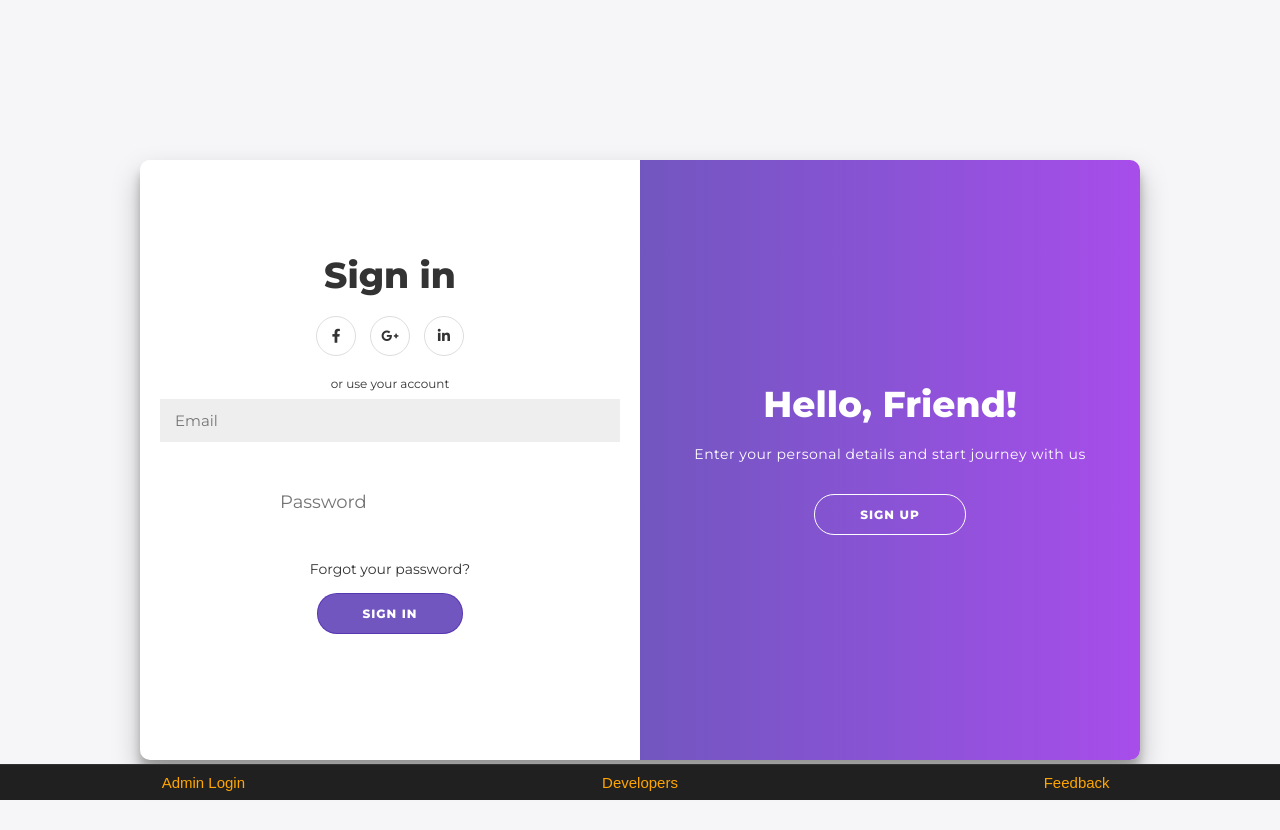
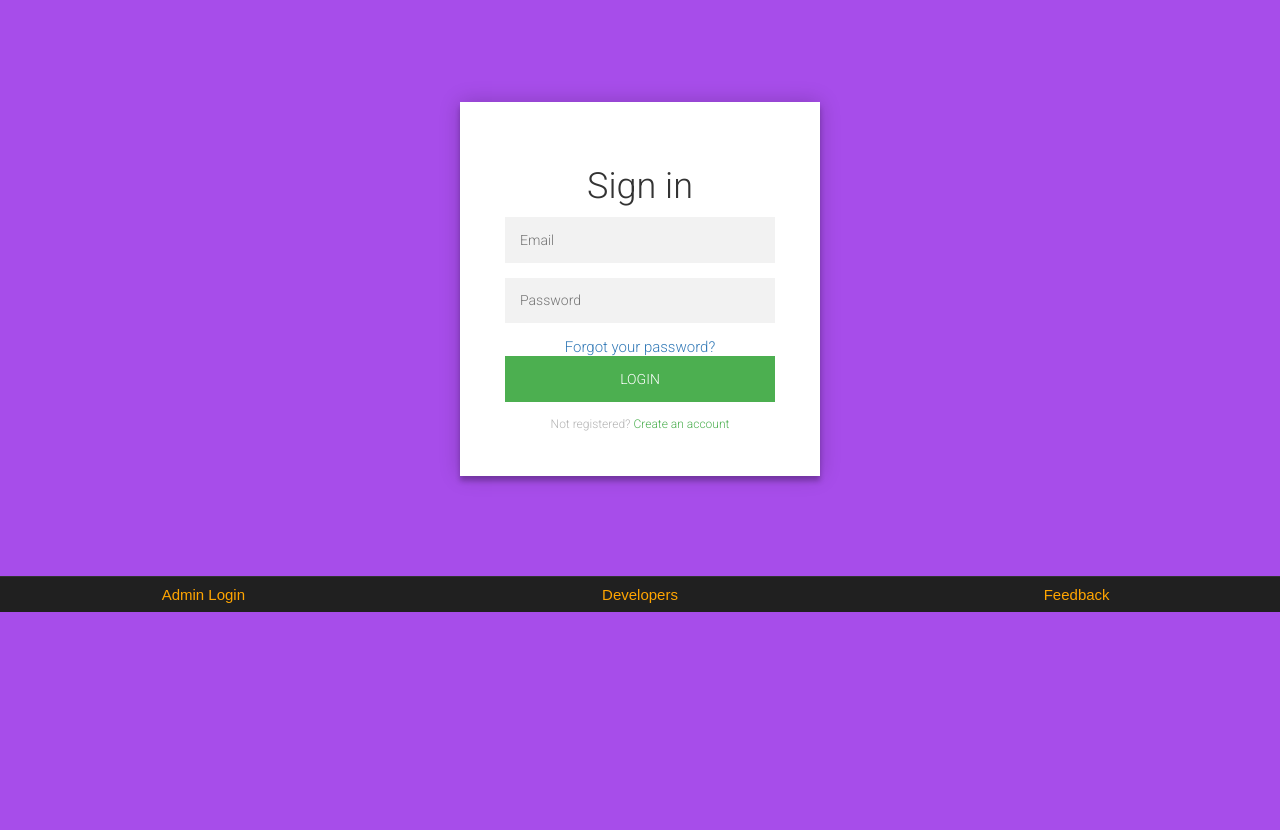
Before and after one commit to Mugo254/online-examination, a PHP site: page /home.php in a window 1280 px wide. After the commit the page ends 612 px from the top, so only its background shows below. Run offline with PHP 8.4, Linux system fonts and the light colour scheme; some libraries are stand-ins or nearby versions.

Commit message:
second commit

```diff
--- a/account.php
+++ b/account.php
@@ -1,8 +1,9 @@
 <!DOCTYPE html PUBLIC "-//W3C//DTD XHTML 1.0 Transitional//EN" "http://www.w3.org/TR/xhtml1/DTD/xhtml1-transitional.dtd">
 <html xmlns="http://www.w3.org/1999/xhtml">
 <head>
-<meta http-equiv="Content-Type" content="text/html; charset=iso-8859-1" />
-<meta name="viewport" content="width=device-width, initial-scale=1">
+<meta http-equiv="X-UA-Compatible" content="IE=edge,chrome=1">
+<meta name="viewport" content="width=device-width,initial-scale=1,maximum-scale=1,user-scalable=no">
+<meta name="HandheldFriendly" content="true">
 
 <title>Project Worlds || TEST YOUR SKILL </title>
 <link  rel="stylesheet" href="css/bootstrap.min.css"/>
--- a/css/home.css
+++ b/css/home.css
@@ -1,251 +1,100 @@
+@import url(https://fonts.googleapis.com/css?family=Roboto:300);
 
-@import url('https://fonts.googleapis.com/css?family=Montserrat:400,800');
-
-* {
+.login-page {
+  width: 360px;
+  padding: 8% 0 0;
+  margin: auto;
+}
+.form {
+  position: relative;
+  z-index: 1;
+  background: #FFFFFF;
+  max-width: 360px;
+  margin: 0 auto 100px;
+  padding: 45px;
+  text-align: center;
+  box-shadow: 0 0 20px 0 rgba(0, 0, 0, 0.2), 0 5px 5px 0 rgba(0, 0, 0, 0.24);
+}
+.form input {
+  font-family: "Roboto", sans-serif;
+  outline: 0;
+  background: #f2f2f2;
+  width: 100%;
+  border: 0;
+  margin: 0 0 15px;
+  padding: 15px;
   box-sizing: border-box;
+  font-size: 14px;
 }
-
-body {
-	background: #f6f5f7;
-	display: flex;
-	justify-content: center;
-	align-items: center;
-	flex-direction: column;
-	font-family: 'Montserrat', sans-serif;
-	height: 100vh;
-	margin: -20px 0 50px;
+.form button {
+  font-family: "Roboto", sans-serif;
+  text-transform: uppercase;
+  outline: 0;
+  background: #4CAF50;
+  width: 100%;
+  border: 0;
+  padding: 15px;
+  color: #FFFFFF;
+  font-size: 14px;
+  -webkit-transition: all 0.3 ease;
+  transition: all 0.3 ease;
+  cursor: pointer;
 }
-
-h1 {
-	font-weight: bold;
-	margin: 0;
+.form button:hover,.form button:active,.form button:focus {
+  background: #43A047;
 }
-
-h2 {
+.form .message {
+  margin: 15px 0 0;
+  color: #b3b3b3;
+  font-size: 12px;
+}
+.form .message a {
+  color: #4CAF50;
+  text-decoration: none;
+}
+.form .register-form {
+  display: none;
+}
+.container {
+  position: relative;
+  z-index: 1;
+  max-width: 300px;
+  margin: 0 auto;
+}
+.container:before, .container:after {
+  content: "";
+  display: block;
+  clear: both;
+}
+.container .info {
+  margin: 50px auto;
   text-align: center;
 }
-
-p {
-	font-size: 14px;
-	font-weight: 100;
-	line-height: 20px;
-	letter-spacing: 0.5px;
-	margin: 20px 0 30px;
+.container .info h1 {
+  margin: 0 0 15px;
+  padding: 0;
+  font-size: 36px;
+  font-weight: 300;
+  color: #1a1a1a;
 }
-
-span {
+.container .info span {
+  color: #4d4d4d;
   font-size: 12px;
 }
-
-a {
-	color: #333;
-	font-size: 14px;
-	text-decoration: none;
-	margin: 15px 0;
-}
-
-button {
-	border-radius: 20px;
-	border: 1px solid rgba(83, 49, 177, 0.82);
-	background-color: rgba(83, 49, 177, 0.82);
-	color: #FFFFFF;
-	font-size: 12px;
-	font-weight: bold;
-	padding: 12px 45px;
-	letter-spacing: 1px;
-	text-transform: uppercase;
-	transition: transform 80ms ease-in;
-}
-
-button:active {
-	transform: scale(0.95);
-}
-
-button:focus {
-	outline: none;
-}
-
-button.ghost {
-	background-color: transparent;
-	border-color: #FFFFFF;
-}
-
-form {
-	background-color: #FFFFFF;
-	display: flex;
-	align-items: center;
-	justify-content: center;
-	flex-direction: column;
-	padding: 0 20px;
-	height: 95%;
-	text-align: center;
-}
-
-input {
-	background-color: #eee;
-	border: none;
-	padding: 12px 15px;
-	margin: 8px 0;
-	width: 100%;
-}
-
-.container {
-	background-color: #fff;
-	border-radius: 10px;
-  	box-shadow: 0 14px 28px rgba(0,0,0,0.25),
-			0 10px 10px rgba(0,0,0,0.22);
-	position: relative;
-	overflow: hidden;
-	width: 1000px;
-	max-width: 100%;
-	min-height: 600px;
-}
-
-.form-container {
-	position: absolute;
-	top: 0;
-	height: 100%;
-	transition: all 0.6s ease-in-out;
-}
-
-.sign-in-container {
-	left: 0;
-	width: 50%;
-	z-index: 2;
-}
-
-.container.right-panel-active .sign-in-container {
-	transform: translateX(100%);
-}
-
-.sign-up-container {
-	left: 0;
-	width: 50%;
-	opacity: 0;
-	z-index: 1;
-}
-
-.container.right-panel-active .sign-up-container {
-	transform: translateX(100%);
-	opacity: 1;
-	z-index: 5;
-	animation: show 0.6s;
-}
-
-@keyframes show {
-	0%, 49.99% {
-		opacity: 0;
-		z-index: 1;
-	}
-
-	50%, 100% {
-		opacity: 1;
-		z-index: 5;
-	}
-}
-
-.overlay-container {
-	position: absolute;
-	top: 0;
-	left: 50%;
-	width: 50%;
-	height: 100%;
-	overflow: hidden;
-	transition: transform 0.6s ease-in-out;
-	z-index: 100;
-}
-
-.container.right-panel-active .overlay-container{
-	transform: translateX(-100%);
-}
-
-.overlay {
-	background: -webkit-linear-gradient(to right, rgba(32, 40, 119, 0.85), rgba(55, 46, 149, 0.85), rgba(83, 49, 177, 0.82), rgba(114, 48, 205, 0.83), rgba(150, 41, 230, 0.83));
-	background: linear-gradient(to right, rgba(32, 40, 119, 0.85), rgba(55, 46, 149, 0.85), rgba(83, 49, 177, 0.82), rgba(114, 48, 205, 0.83), rgba(150, 41, 230, 0.83));
-	background-repeat: no-repeat;
-	background-size: cover;
-	background-position: 0 0;
-	color: #FFFFFF;
-	position: relative;
-	left: -100%;
-	height: 100%;
-	width: 200%;
-  	transform: translateX(0);
-	transition: transform 0.6s ease-in-out;
-}
-
-.container.right-panel-active .overlay {
-  	transform: translateX(50%);
-}
-
-.overlay-panel {
-	position: absolute;
-	display: flex;
-	align-items: center;
-	justify-content: center;
-	flex-direction: column;
-	padding: 0 40px;
-	text-align: center;
-	top: 0;
-	height: 100%;
-	width: 50%;
-	transform: translateX(0);
-	transition: transform 0.6s ease-in-out;
-}
-
-.overlay-left {
-	transform: translateX(-20%);
-}
-
-.container.right-panel-active .overlay-left {
-	transform: translateX(0);
-}
-
-.overlay-right {
-	right: 0;
-	transform: translateX(0);
-}
-
-.container.right-panel-active .overlay-right {
-	transform: translateX(20%);
-}
-
-.social-container {
-	margin: 20px 0;
-}
-
-.social-container a {
-	border: 1px solid #DDDDDD;
-	border-radius: 50%;
-	display: inline-flex;
-	justify-content: center;
-	align-items: center;
-	margin: 0 5px;
-	height: 40px;
-	width: 40px;
-}
-
-footer {
-    background-color: #222;
-    color: #fff;
-    font-size: 14px;
-    bottom: 0;
-    position: fixed;
-    left: 0;
-    right: 0;
-    text-align: center;
-    z-index: 999;
-}
-
-footer p {
-    margin: 10px 0;
-}
-
-footer i {
-    color: red;
-}
-
-footer a {
-    color: #3c97bf;
+.container .info span a {
+  color: #000000;
   text-decoration: none;
 }
+.container .info span .fa {
+  color: #EF3B3A;
+}
+body {
+  background: rgba(150, 41, 230, 0.83);
+  background: -webkit-linear-gradient(right, rgba(150, 41, 230, 0.83));
+  background: -moz-linear-gradient(right, rgba(150, 41, 230, 0.83));
+  background: -o-linear-gradient(right, rgba(150, 41, 230, 0.83));
+  background-image: linear-gradient(to right, rgba(150, 41, 230, 0.83));
+  font-family: "Roboto", sans-serif;
+  -webkit-font-smoothing: antialiased;
+  -moz-osx-font-smoothing: grayscale;
+}
--- a/dbConnection.php
+++ b/dbConnection.php
@@ -1,5 +1,5 @@
 <?php
 //all the variables defined here are accessible in all the files that include this one
-$con= new mysqli('localhost','root','','project')or die("Could not connect to mysql".mysqli_error($con));
+$con= new mysqli('r1bsyfx4gbowdsis.cbetxkdyhwsb.us-east-1.rds.amazonaws.com','gi35z6x96kho88hn','zhz2doi6bgjosq50','nm2vf3a5dff83zkz')or die("Could not connect to mysql".mysqli_error($con));
 
 ?>
--- a/feedback.php
+++ b/feedback.php
@@ -161,7 +161,7 @@ You can send us your feedback through e-mail on the following e-mail id:<br />
         <p>
 		<div class="row">
 		<div class="col-md-4">
-		 <img src="image/CAM00121.jpg" width=100 height=100 alt="Sunny Prakash Tiwari" class="img-rounded">
+		 <img src="image/CAM00121.jpg" width=100 height=100  class="img-rounded">
 		 </div>
 		 <div class="col-md-5">
 		<a href="#" style="color:#202020; font-family:'typo' ; font-size:18px" title="Find on Facebook">Bruce</a>
--- a/home.php
+++ b/home.php
@@ -1,18 +1,20 @@
 <!DOCTYPE html PUBLIC "-//W3C//DTD XHTML 1.0 Transitional//EN" "http://www.w3.org/TR/xhtml1/DTD/xhtml1-transitional.dtd">
 <html xmlns="http://www.w3.org/1999/xhtml">
 <head>
-<meta http-equiv="Content-Type" content="text/html; charset=iso-8859-1" />
-<meta name="viewport" content="width=device-width, initial-scale=1">
+<meta name="viewport" content="width=device-width,initial-scale=1,maximum-scale=1,user-scalable=no">
+<meta http-equiv="X-UA-Compatible" content="IE=edge,chrome=1">
+<meta name="HandheldFriendly" content="true">
 
 <title>User|| TEST </title>
 <link  rel="stylesheet" href="css/bootstrap.min.css"/>
  <link  rel="stylesheet" href="css/bootstrap-theme.min.css"/>
- <link rel="stylesheet" href="/css/main.css">
+ <link rel="stylesheet" href="css/main.css">
   <link rel="stylesheet" href="css/home.css">
-  <link rel="stylesheet" href="https://use.fontawesome.com/releases/v5.15.1/css/all.css" integrity="sha384-vp86vTRFVJgpjF9jiIGPEEqYqlDwgyBgEF109VFjmqGmIY/Y4HV4d3Gp2irVfcrp" crossorigin="anonymous">
 
 
- <script type="text/javascript"src="js/main.js"></script>
+<script type="text/javascript" src="http://ajax.googleapis.com/ajax/libs/jquery/1.7.1/jquery.min.js"></script>
+ <script src="js/jquery.js" type="text/javascript"></script>
+ <script src="js/bootstrap.min.js"  type="text/javascript"></script>
 
 <?php if(@$_GET['w'])
 {echo'<script>alert("'.@$_GET['w'].'");</script>';}
@@ -25,16 +27,16 @@ var b = document.forms["form"]["cpassword"].value;if (a!=b){alert("Passwords mus
 </head>
 
 <body>
-<div class="container" id="container">
-	<div class="form-container sign-up-container">
-		<form action="sign.php?q=account.php" onSubmit="return validateForm()" method="POST">
-			<h1>Create Account</h1>
+<div class="login-page">
+<div class="form">
+  <form class="register-form" action="sign.php?q=account.php" onSubmit="return validateForm()" method="POST">
     <input id="name" name="name" placeholder="Enter your name"  type="text" />
     <div>
       <select id="gender" name="gender" placeholder="Enter your gender" class="form-control">
      <option value="Male">Select Gender</option>
     <option value="M">Male</option>
     <option value="F">Female</option> </select>
+
     </div>
     <input id="college" name="college" placeholder="Enter your college name"  type="text"/>
     <input id="email" name="email" placeholder="Enter your email-id"  type="email" />
@@ -43,38 +45,17 @@ var b = document.forms["form"]["cpassword"].value;if (a!=b){alert("Passwords mus
     <input id="cpassword" name="cpassword" placeholder="Confirm Password"  type="password" />
     <?php if(@$_GET['q7'])
     { echo'<p style="color:red;font-size:15px;">'.@$_GET['q7'];}?>
+    <button>create</button>
+    <p class="message">Already registered? <a href="#">Sign In</a></p>
+  </form>
+  <form class="login-form" action="login.php?q=home.php" method="POST">
+    <h1>Sign in</h1>
+      <input name="email" type="email" placeholder="Email" required />
+      <input name="password" type="password" placeholder="Password" required />
       <a href="#">Forgot your password?</a>
-			<button type="submit">Sign Up</button>
+    <button>login</button>
+    <p class="message">Not registered? <a href="#">Create an account</a></p>
   </form>
-	</div>
-	<div class="form-container sign-in-container">
-		<form action="login.php?q=home.php" method="POST">
-			<h1>Sign in</h1>
-        <div class="social-container">
-  				<a href="#" class="social"><i class="fab fa-facebook-f"></i></a>
-  				<a href="#" class="social"><i class="fab fa-google-plus-g"></i></a>
-  				<a href="#" class="social"><i class="fab fa-linkedin-in"></i></a>
-  			</div>
-  			<span>or use your account</span>
-  			<input type="email" placeholder="Email" required />
-  			<input type="password" placeholder="Password" required />
-  			<a href="#">Forgot your password?</a>
-			<button type="submit">Sign In</button>
-		</form>
-	</div>
-	<div class="overlay-container">
-		<div class="overlay">
-			<div class="overlay-panel overlay-left">
-				<h1>Welcome Back!</h1>
-				<p>To keep connected with us please login with your personal info</p>
-				<button class="ghost" id="signIn">Sign In</button>
-			</div>
-			<div class="overlay-panel overlay-right">
-				<h1>Hello, Friend!</h1>
-				<p>Enter your personal details and start journey with us</p>
-				<button class="ghost" id="signUp">Sign Up</button>
-			</div>
-		</div>
 </div>
 </div>
 
@@ -83,30 +64,28 @@ var b = document.forms["form"]["cpassword"].value;if (a!=b){alert("Passwords mus
   <div class="col-md-4 box">
   <a href="#" data-toggle="modal" data-target="#login">Admin Login</a></div>
   <div class="col-md-4 box">
-  <a href="#" data-toggle="modal" data-target="#developer">Developers</a>
+  <a href="#" data-toggle="modal" data-target="#developers">Developers</a>
+
   </div>
   <div class="col-md-4 box">
   <a href="feedback.php" target="_blank">Feedback</a></div></div>
   <!-- Modal For Developers-->
-  <div class="modal fade title1" id="developer">
+  <div class="modal fade title1" id="developers">
     <div class="modal-dialog">
       <div class="modal-content">
         <div class="modal-header">
           <button type="button" class="close" data-dismiss="modal"><span aria-hidden="true">&times;</span><span class="sr-only">Close</span></button>
-          <h4 class="modal-title" style="font-family:'typo' "><span style="color:orange">Developer</span></h4>
+          <h4 class="modal-title" style="font-family:'typo' "><span style="color:orange">Developers</span></h4>
         </div>
 
         <div class="modal-body">
           <p>
   		<div class="row">
-  		<div class="col-md-4">
-  		 <img src="image/researching_22gp.svg" width=100 height=100 alt="" class="img-rounded">
-  		 </div>
   		 <div class="col-md-5">
   		<a href="#" style="color:#202020; font-family:'typo' ; font-size:18px" title="Find on Facebook">Bruce</a>
-  		<h4 style="color:#202020; font-family:'typo' ;font-size:16px" class="title1">+254 713504895</h4>
+  		<h4 style="color:#202020; font-family:'typo' ;font-size:16px" class="title1">+254713504895</h4>
   		<h4 style="font-family:'typo' ">brucemugo99@gmail.com</h4>
-  		<h4 style="font-family:'typo' ">University of Embu</h4></div></div>
+  		<h4 style="font-family:'typo' ">University Of Embu</h4></div></div>
   		</p>
         </div>
 
@@ -126,7 +105,7 @@ var b = document.forms["form"]["cpassword"].value;if (a!=b){alert("Passwords mus
   <div class="row">
   <div class="col-md-3"></div>
   <div class="col-md-6">
-          <form role="form" method="post" action="admin.php?q=home.php">
+  <form role="form" method="post" action="admin.php?q=index.php">
   <div class="form-group">
   <input type="text" name="uname" maxlength="20"  placeholder="Admin user id" class="form-control"/>
   </div>
@@ -139,10 +118,15 @@ var b = document.forms["form"]["cpassword"].value;if (a!=b){alert("Passwords mus
   </form>
   </div><div class="col-md-3"></div></div>
         </div>
+        <!--<div class="modal-footer">
+          <button type="button" class="btn btn-default" data-dismiss="modal">Close</button>
+        </div>-->
       </div><!-- /.modal-content -->
     </div><!-- /.modal-dialog -->
   </div><!-- /.modal -->
+  <!--footer end-->
+
 </footer>
-
+ <script type="text/javascript"src="js/ref.js"></script>
 </body>
 </html>
--- a/index.php
+++ b/index.php
@@ -3,7 +3,9 @@
 
 <head>
     <meta charset="UTF-8">
-    <meta name="viewport" content="width=device-width, initial-scale=1.0">
+    <meta name="viewport" content="width=device-width,initial-scale=1,maximum-scale=1,user-scalable=no">
+    <meta http-equiv="X-UA-Compatible" content="IE=edge,chrome=1">
+    <meta name="HandheldFriendly" content="true">
     <title>Examination Page</title>
     <link rel="stylesheet" href="css/style.css">
     <link rel="preload" href="https://stackpath.bootstrapcdn.com/font-awesome/4.7.0/css/font-awesome.min.css">
--- a/js/main.js
+++ b/js/main.js
@@ -1,18 +1,6 @@
-// jQuery(document).ready(function($){
-// 	//open-close submenu on mobile
-// 	$('.cd-main-nav').on('click', function(event){
-// 		if($(event.target).is('.cd-main-nav')) $(this).children('ul').toggleClass('is-visible');
-// 	});
-// });
-
-const signUpButton = document.getElementById('signUp');
-const signInButton = document.getElementById('signIn');
-const container = document.getElementById('container');
-
-signUpButton.addEventListener('click',function(){
-	container.classList.add("right-panel-active");
+jquery(document).ready(function($){
+	//open-close submenu on mobile
+	$('.cd-main-nav').on('click', function(event){
+		if($(event.target).is('.cd-main-nav')) $(this).children('ul').toggleClass('is-visible');
+	});
 });
-
-signInButton.addEventListener('click',function(){
-	container.classList.remove("right-panel-active");
-});
--- /dev/null
+++ b/js/ref.js
@@ -0,0 +1,3 @@
+$('.message a').click(function(){
+   $('form').animate({height: "toggle", opacity: "toggle"}, "slow");
+});
```
Lines whose indentation alone changed are shown as unchanged.
